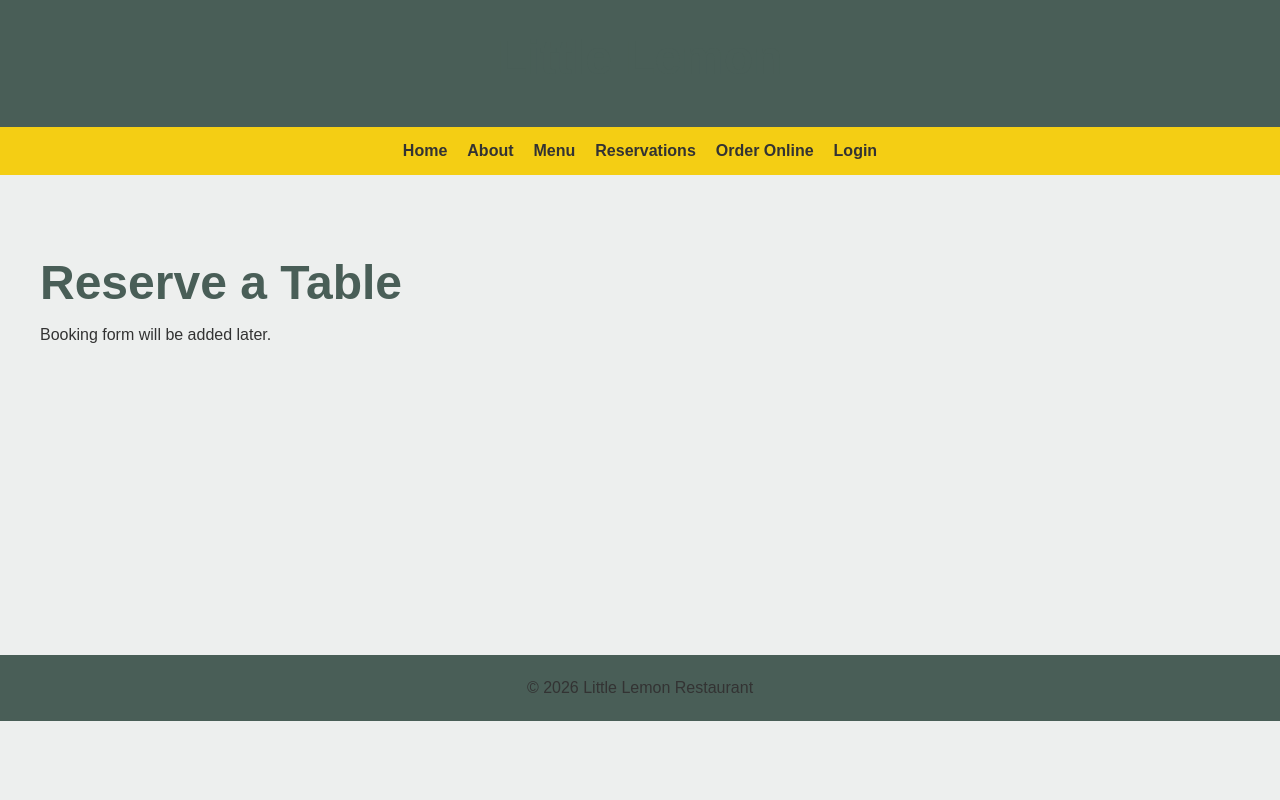
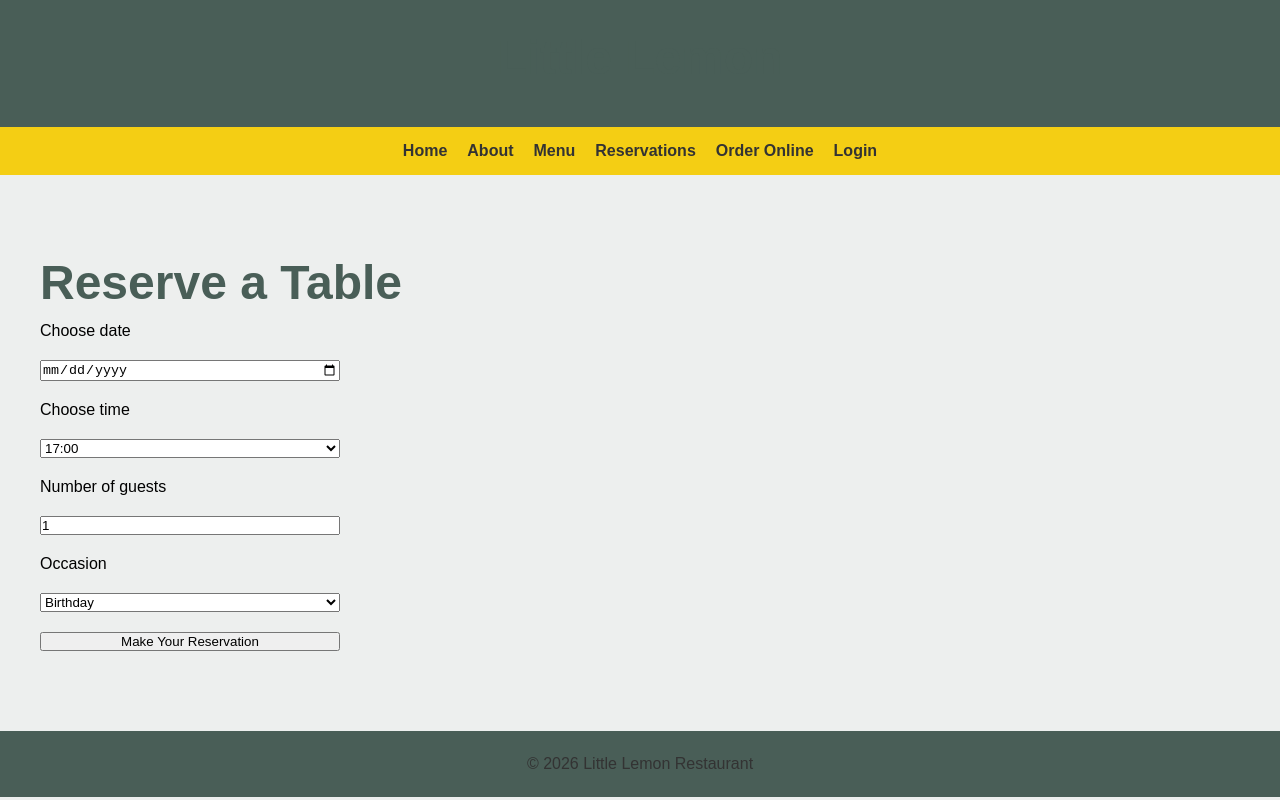
Before and after one commit to KhushiChauhan265/little-lemon-capstone, a React (Create React App) app: page /booking in a window 1280 px wide. Built offline with nearby package versions, Linux system fonts and the light colour scheme.

Commit message:
Added booking form with controlled components

```diff
--- /dev/null
+++ b/src/components/BookingForm.js
@@ -0,0 +1,86 @@
+import { useState } from "react";
+
+function BookingForm() {
+  const [date, setDate] = useState("");
+  const [time, setTime] = useState("17:00");
+  const [guests, setGuests] = useState(1);
+  const [occasion, setOccasion] = useState("Birthday");
+
+  const [availableTimes] = useState([
+    "17:00",
+    "18:00",
+    "19:00",
+    "20:00",
+    "21:00"
+  ]);
+
+  const handleSubmit = (e) => {
+    e.preventDefault();
+
+    console.log({
+      date,
+      time,
+      guests,
+      occasion,
+    });
+  };
+
+  return (
+    <form
+      onSubmit={handleSubmit}
+      style={{
+        display: "grid",
+        maxWidth: "300px",
+        gap: "20px",
+      }}
+    >
+      <label htmlFor="res-date">Choose date</label>
+      <input
+        type="date"
+        id="res-date"
+        value={date}
+        onChange={(e) => setDate(e.target.value)}
+      />
+
+      <label htmlFor="res-time">Choose time</label>
+      <select
+        id="res-time"
+        value={time}
+        onChange={(e) => setTime(e.target.value)}
+      >
+        {availableTimes.map((availableTime) => (
+          <option key={availableTime}>
+            {availableTime}
+          </option>
+        ))}
+      </select>
+
+      <label htmlFor="guests">Number of guests</label>
+      <input
+        type="number"
+        id="guests"
+        min="1"
+        max="10"
+        value={guests}
+        onChange={(e) => setGuests(e.target.value)}
+      />
+
+      <label htmlFor="occasion">Occasion</label>
+      <select
+        id="occasion"
+        value={occasion}
+        onChange={(e) => setOccasion(e.target.value)}
+      >
+        <option>Birthday</option>
+        <option>Anniversary</option>
+      </select>
+
+      <input
+        type="submit"
+        value="Make Your Reservation"
+      />
+    </form>
+  );
+}
+
+export default BookingForm;
--- a/src/components/BookingPage.js
+++ b/src/components/BookingPage.js
@@ -1,8 +1,11 @@
+import BookingForm from "./BookingForm";
+
 function BookingPage() {
   return (
     <main>
       <h1>Reserve a Table</h1>
-      <p>Booking form will be added later.</p>
+
+      <BookingForm />
     </main>
   );
 }
```
